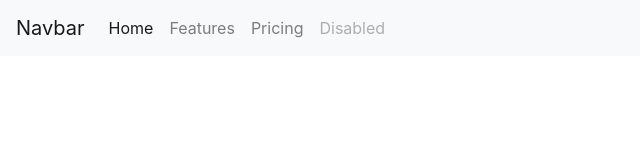
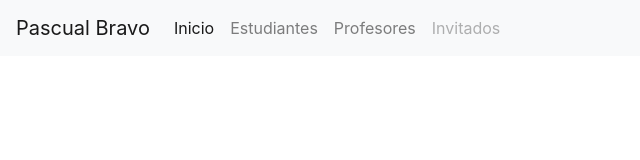
Before and after one commit to RyvAk/Proyecto_ingsoft, a plain HTML site: page index.html in a window 1280 px wide. Shown: the whole page, without its empty margins (0-640 px from the left). Drawn offline with Linux system fonts and the light colour scheme.

Commit message:
Segunda version

```diff
--- a/index.html
+++ b/index.html
@@ -10,23 +10,23 @@
 </head>
 <body>
     <nav class="navbar navbar-expand-lg navbar-light bg-light">
-        <a class="navbar-brand" href="#">Navbar</a>
+        <a class="navbar-brand" href="index.html">Pascual Bravo</a>
         <button class="navbar-toggler" type="button" data-toggle="collapse" data-target="#navbarNav" aria-controls="navbarNav" aria-expanded="false" aria-label="Toggle navigation">
           <span class="navbar-toggler-icon"></span>
         </button>
         <div class="collapse navbar-collapse" id="navbarNav">
           <ul class="navbar-nav">
             <li class="nav-item active">
-              <a class="nav-link" href="#">Home <span class="sr-only">(current)</span></a>
+              <a class="nav-link" href="inicio.html">Inicio <span class="sr-only">(current)</span></a>
             </li>
             <li class="nav-item">
-              <a class="nav-link" href="#">Features</a>
+              <a class="nav-link" href="estudiantes.html">Estudiantes</a>
             </li>
             <li class="nav-item">
-              <a class="nav-link" href="#">Pricing</a>
+              <a class="nav-link" href="docentes.html">Profesores</a>
             </li>
             <li class="nav-item">
-              <a class="nav-link disabled" href="#">Disabled</a>
+              <a class="nav-link disabled" href="invitados.html">Invitados</a>
             </li>
           </ul>
         </div>
```
Also changed, not shown: docentes.html (added), estudiantes.html (added), inicio.html (added), invitados.html (added).
